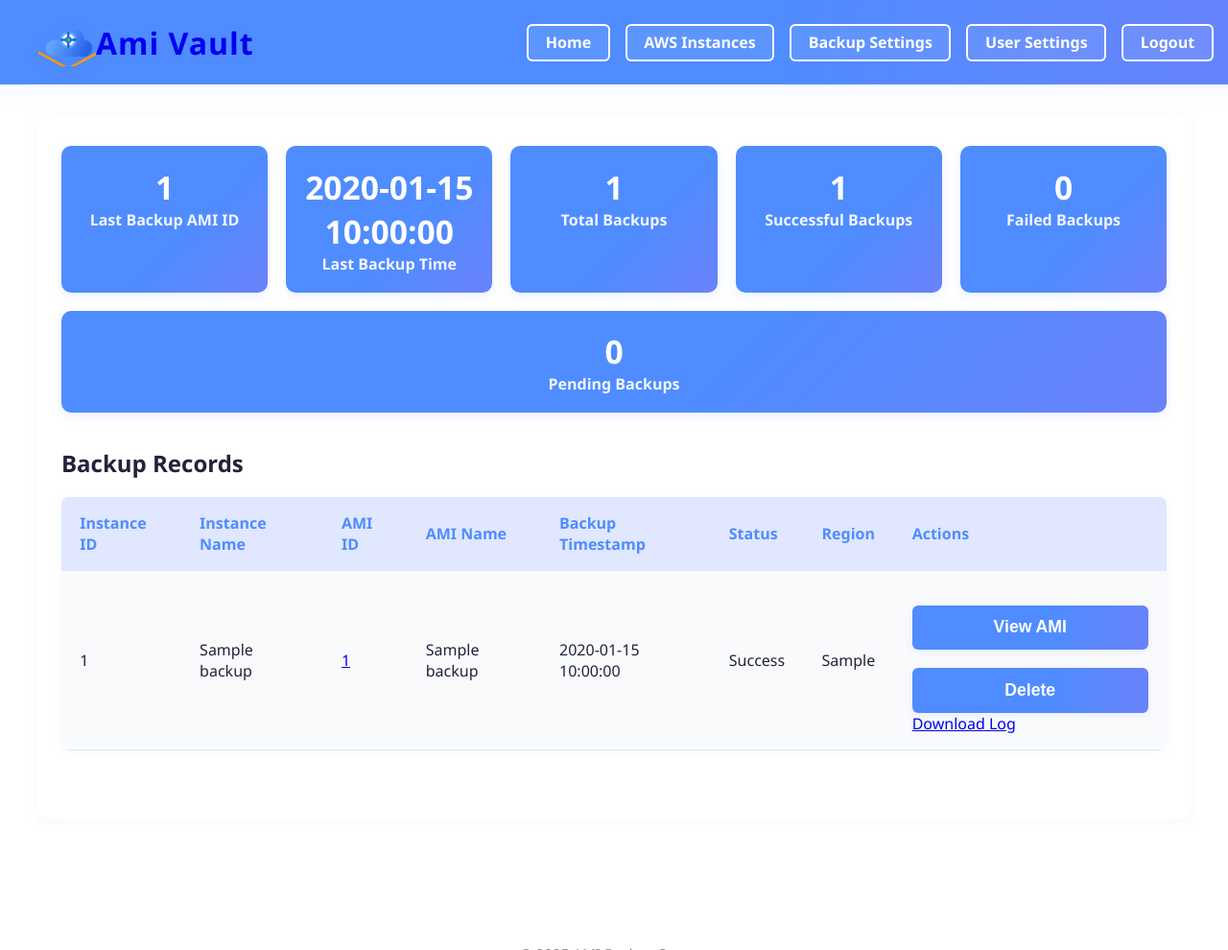
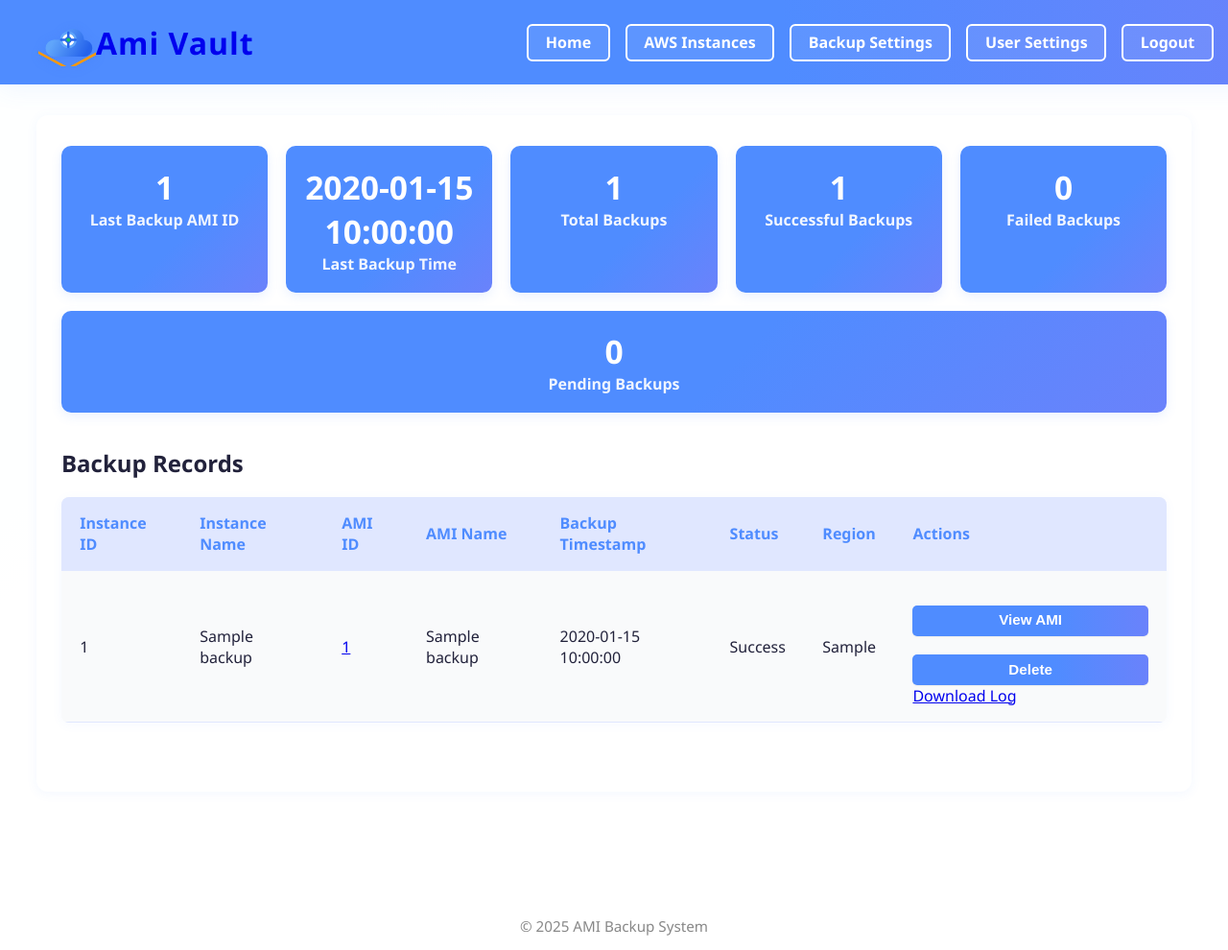
Before and after one commit to s3csys/amivault, a Flask app: page / in a window 1280 px wide. Shown: the whole page at 96% size. Run offline with Flask 3, Linux system fonts and the light colour scheme; the visitor is signed in with stand-in values (Sample User, id 1); tables that the repository leaves empty hold one stand-in row (values such as "Sample post"); some libraries are stand-ins or nearby versions.

Commit message:
Ami delete button

```diff
--- a/static/style.css
+++ b/static/style.css
@@ -309,3 +309,35 @@ button:hover {
   height: auto;
   display: block;
 }
+
+.btn-small {
+  min-width: 80px;
+  min-height: 32px;
+  padding: 0 16px;
+  font-size: 0.95em;
+  line-height: 1.2;
+  border-radius: 5px;
+  background-color: #2563eb;
+  color: #fff;
+  border: none;
+  cursor: pointer;
+  display: inline-flex;
+  align-items: center;
+  justify-content: center;
+  box-shadow: 0 1px 2px rgba(0,0,0,0.06);
+  transition: background 0.2s, box-shadow 0.2s, transform 0.1s;
+}
+.btn-small:hover,
+.btn-small:focus {
+  background-color: #174ea6;
+  box-shadow: 0 2px 8px rgba(37,99,235,0.10);
+  transform: translateY(-1px) scale(1.03);
+  outline: none;
+}
+.action-danger {
+  background-color: #dc2626;
+}
+.action-danger:hover,
+.action-danger:focus {
+  background-color: #a61b1b;
+}
--- a/templates/dashboard.html
+++ b/templates/dashboard.html
@@ -80,15 +80,17 @@
             </td>
             <td>{{ b.region or 'N/A' }}</td>
             <td>
-              {% if b.ami_id %}
-                <a href="https://console.aws.amazon.com/ec2/v2/home?region={{ b.region }}#ImageDetails:imageId={{ b.ami_id }}" target="_blank" style="text-decoration: none;">
-                  <button type="button" class="action-btn">View AMI</button>
-                </a>
-                <!-- Delete AMI button -->
-                <form action="{{ url_for('delete_ami', ami_id=b.ami_id) }}" method="post" style="display:inline;">
-                  <button type="submit" class="action-btn action-danger" onclick="return confirm('Are you sure you want to delete this AMI and its snapshots?');">Delete</button>
-                </form>
-              {% endif %}
+{% if b.ami_id %}
+  <a href="https://console.aws.amazon.com/ec2/v2/home?region={{ b.region }}#ImageDetails:imageId={{ b.ami_id }}"
+     target="_blank" style="text-decoration: none;">
+    <button type="button" class="action-btn btn-small" title="View AMI">View AMI</button>
+  </a>
+  <!-- Delete AMI button -->
+  <form action="{{ url_for('delete_ami', ami_id=b.ami_id) }}" method="post" class="delete-ami-form" style="display:inline;">
+    <button type="submit" class="action-btn action-danger btn-small" title="Delete AMI">Delete</button>
+  </form>
+{% endif %}
+
               {% if b.log_url %}
                 <a href="{{ b.log_url }}" class="action-btn" download>Download Log</a>
               {% endif %}
@@ -103,4 +105,33 @@
     {% endif %}
   </div>
 </div>
+
+
+<script src="https://cdn.jsdelivr.net/npm/sweetalert2@11"></script>
+<script>
+document.addEventListener('DOMContentLoaded', function() {
+  document.querySelectorAll('.delete-ami-form').forEach(function(form) {
+    form.addEventListener('submit', function(e) {
+      e.preventDefault();
+      Swal.fire({
+        icon: 'warning',
+        title: 'Danger Zone!',
+        text: 'Are you sure you want to delete this AMI and its snapshots?',
+        showCancelButton: true,
+        confirmButtonText: 'Yes, delete it!',
+        cancelButtonText: 'Cancel',
+        confirmButtonColor: '#d33',
+        cancelButtonColor: '#3085d6'
+      }).then((result) => {
+        if (result.isConfirmed) {
+          form.submit();
+        }
+      });
+    });
+  });
+});
+</script>
+
+
+
 {% endblock %}
```
